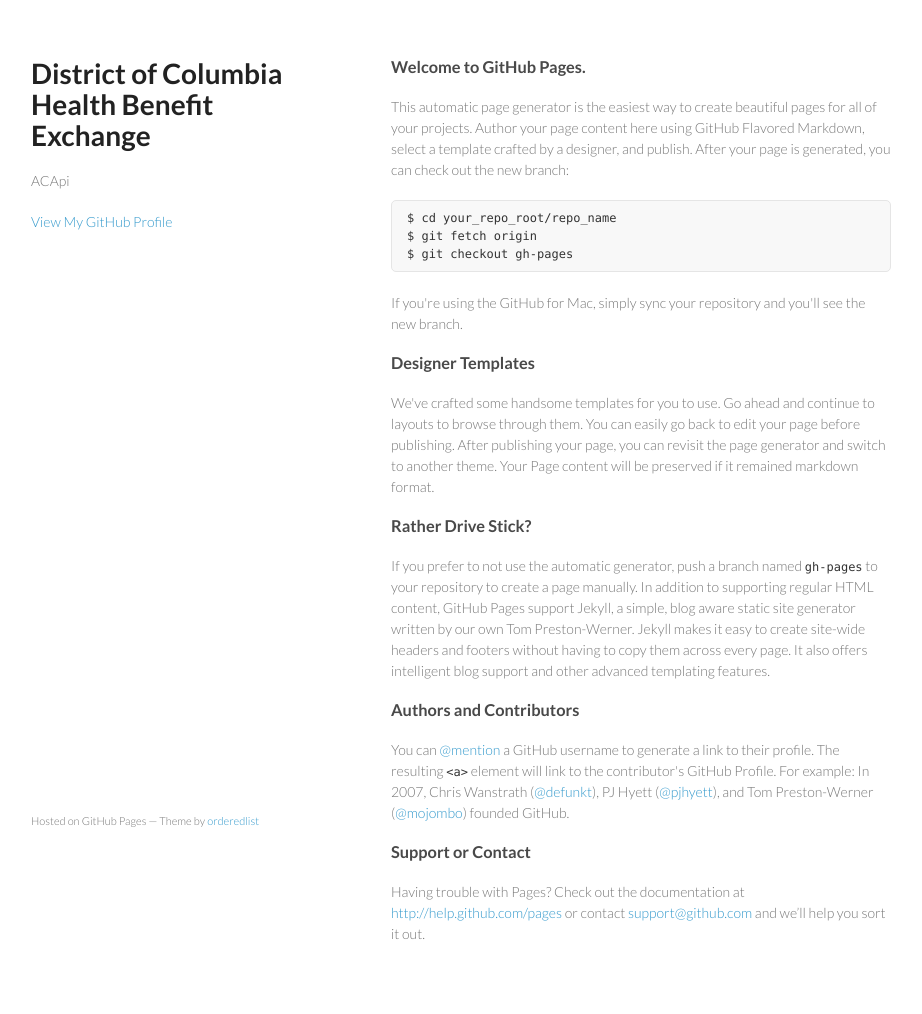
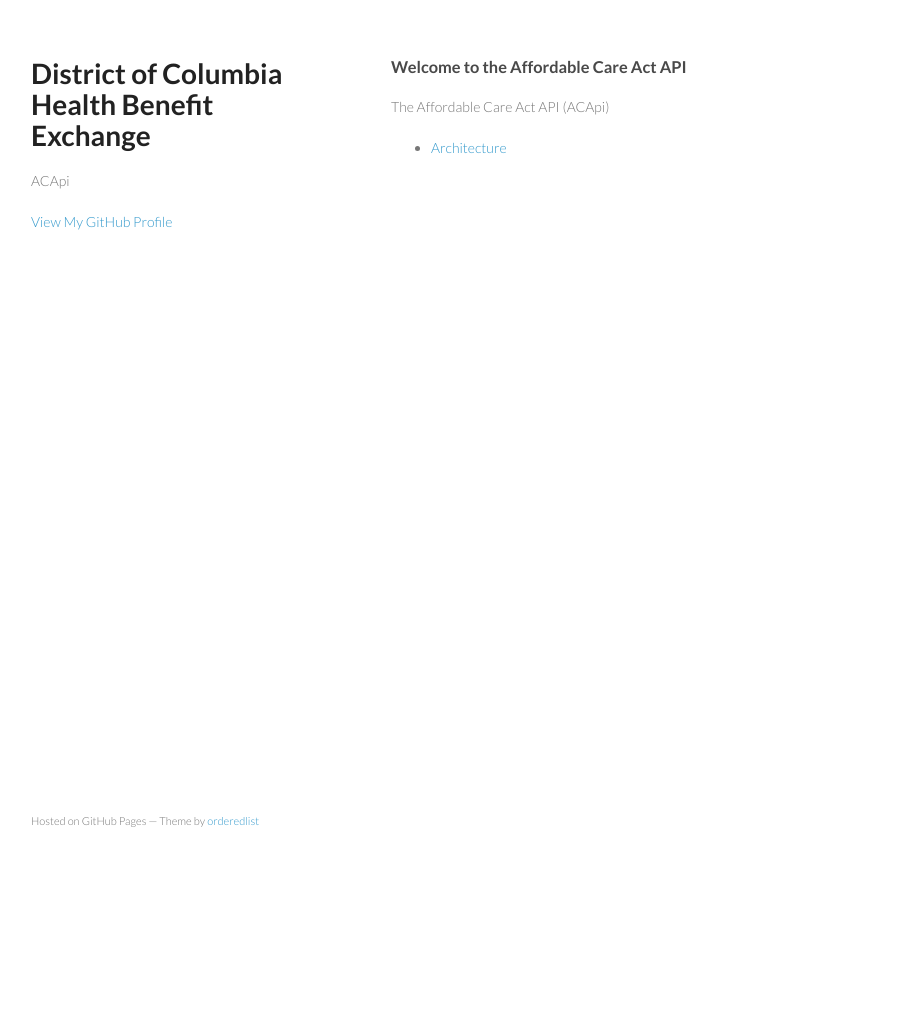
Before and after one commit to dchbx/dchbx.github.io, a Jekyll site: the page index.html, which Jekyll copies as it is, in a window 1280 px wide. Shown: the whole page, without its empty margins (179-1101 px from the left). Built offline with Jekyll 4.4.1, drawn with Linux system fonts in a browser that asks for light colours; Markdown is read by kramdown in place of the engine named in the settings; after the commit the page ends 900 px from its top, so only the background shows below that.

Commit message:
Remove the boilerplate text

```diff
--- a/index.html
+++ b/index.html
@@ -18,42 +18,20 @@
         <h1>District of Columbia Health Benefit Exchange</h1>
         <p>ACApi</p>
 
-
         <p class="view"><a href="https://github.com/dchbx">View My GitHub Profile</a></p>
 
       </header>
       <section>
         <h3>
-<a name="welcome-to-github-pages" class="anchor" href="#welcome-to-github-pages"><span class="octicon octicon-link"></span></a>Welcome to GitHub Pages.</h3>
+          <a class="anchor" href="#welcome-to-github-pages"><span class="octicon octicon-link"></span></a>Welcome to the Affordable Care Act API
+          </h3>
 
-<p>This automatic page generator is the easiest way to create beautiful pages for all of your projects. Author your page content here using GitHub Flavored Markdown, select a template crafted by a designer, and publish. After your page is generated, you can check out the new branch:</p>
+        <p>The Affordable Care Act API (ACApi)</p>
 
-<pre><code>$ cd your_repo_root/repo_name
-$ git fetch origin
-$ git checkout gh-pages
-</code></pre>
+        <ul>
+          <li><a href="architecture">Architecture</a></li>
+        <ul>
 
-<p>If you're using the GitHub for Mac, simply sync your repository and you'll see the new branch.</p>
-
-<h3>
-<a name="designer-templates" class="anchor" href="#designer-templates"><span class="octicon octicon-link"></span></a>Designer Templates</h3>
-
-<p>We've crafted some handsome templates for you to use. Go ahead and continue to layouts to browse through them. You can easily go back to edit your page before publishing. After publishing your page, you can revisit the page generator and switch to another theme. Your Page content will be preserved if it remained markdown format.</p>
-
-<h3>
-<a name="rather-drive-stick" class="anchor" href="#rather-drive-stick"><span class="octicon octicon-link"></span></a>Rather Drive Stick?</h3>
-
-<p>If you prefer to not use the automatic generator, push a branch named <code>gh-pages</code> to your repository to create a page manually. In addition to supporting regular HTML content, GitHub Pages support Jekyll, a simple, blog aware static site generator written by our own Tom Preston-Werner. Jekyll makes it easy to create site-wide headers and footers without having to copy them across every page. It also offers intelligent blog support and other advanced templating features.</p>
-
-<h3>
-<a name="authors-and-contributors" class="anchor" href="#authors-and-contributors"><span class="octicon octicon-link"></span></a>Authors and Contributors</h3>
-
-<p>You can <a href="https://github.com/blog/821" class="user-mention">@mention</a> a GitHub username to generate a link to their profile. The resulting <code>&lt;a&gt;</code> element will link to the contributor's GitHub Profile. For example: In 2007, Chris Wanstrath (<a href="https://github.com/defunkt" class="user-mention">@defunkt</a>), PJ Hyett (<a href="https://github.com/pjhyett" class="user-mention">@pjhyett</a>), and Tom Preston-Werner (<a href="https://github.com/mojombo" class="user-mention">@mojombo</a>) founded GitHub.</p>
-
-<h3>
-<a name="support-or-contact" class="anchor" href="#support-or-contact"><span class="octicon octicon-link"></span></a>Support or Contact</h3>
-
-<p>Having trouble with Pages? Check out the documentation at <a href="http://help.github.com/pages">http://help.github.com/pages</a> or contact <a href="mailto:support@github.com">support@github.com</a> and we’ll help you sort it out.</p>
       </section>
       <footer>
         <p><small>Hosted on GitHub Pages &mdash; Theme by <a href="https://github.com/orderedlist">orderedlist</a></small></p>
```
